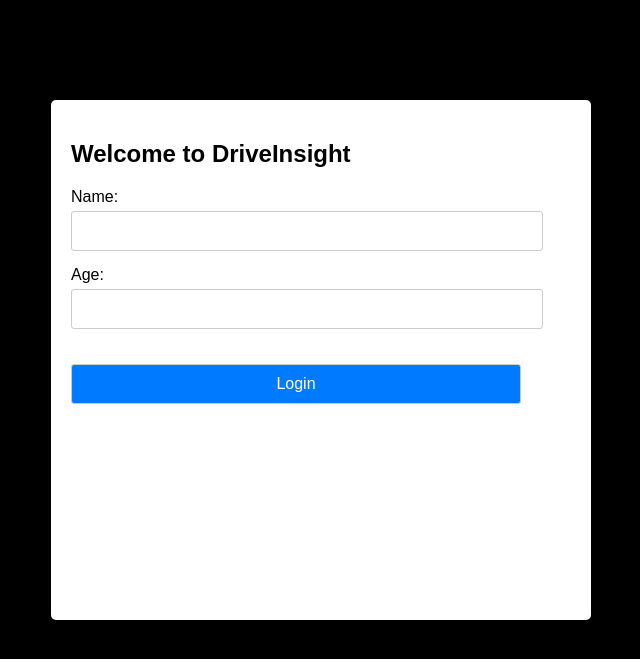
After one commit to RevatiGoyal22/Driving-Analysis-Webapp, a Django app: page /login/ in a window 1280 px wide. The commit adds this page. Shown: the top 659 px of the page, without its empty margins (319-959 px from the left). Run offline with Django 5.2, Linux system fonts and the light colour scheme; parts of the project's set-up code (start-up, migrations or seed data) failed here and were passed over.

Commit message:
Added login page

```diff
--- /dev/null
+++ b/proj/myapp/templates/login.html
@@ -0,0 +1,98 @@
+<!DOCTYPE html>
+<html lang="en">
+<head>
+    <meta charset="UTF-8">
+    <meta name="viewport" content="width=device-width, initial-scale=1.0">
+    <title>Login Page</title>
+    <style>
+        body {
+    font-family: Arial, sans-serif;
+    margin: 0;
+    padding: 0;
+    background-color: #000000;
+
+
+}
+
+.login-container {
+    max-width: 500px;
+    height: 60vh;
+    margin: 100px auto;
+    background-color: #fff;
+    padding: 20px;
+    border-radius: 5px;
+    box-shadow: 0 0 10px rgba(0, 0, 0, 0.1);
+}
+
+.form-group {
+    margin-bottom: 15px;
+}
+
+label {
+    display: block;
+    margin-bottom: 5px;
+}
+
+input[type="text"],
+input[type="number"],
+button {
+    width: 90%;
+    padding: 10px;
+    font-size: 16px;
+    border: 1px solid #ccc;
+    border-radius: 3px;
+}
+
+button {
+    background-color: #007bff;
+    color: #fff;
+    cursor: pointer;
+    margin: 20px auto;
+}
+
+button:hover {
+    background-color: #0056b3;
+}
+
+.hidden {
+    display: none;
+}
+
+    </style>
+</head>
+<body>
+    <div class="login-container">
+        <h2>Welcome to DriveInsight</h2>
+        <form id="login-form">
+            <div class="form-group">
+                <label for="name">Name:</label>
+                <input type="text" id="name" name="name" autocomplete="off" required>
+            </div>
+            <div class="form-group">
+                <label for="age">Age:</label>
+                <input type="number" id="age" name="age" autocomplete="off" required>
+            </div>
+            <button type="submit">Login</button>
+        </form>
+        <p id="welcome-message" class="hidden">Welcome <span id="user-name"></span>!</p>
+    </div>
+
+    <script >
+        document.getElementById("login-form").addEventListener("submit", function(event) {
+    event.preventDefault();
+
+    var name = document.getElementById("name").value;
+    var age = document.getElementById("age").value;
+
+    if (name && age) {
+        document.getElementById("welcome-message").classList.remove("hidden");
+        document.getElementById("user-name").textContent = name;
+        document.getElementById("login-form").reset();
+    } else {
+        alert("Please enter your name and age.");
+    }
+});
+
+    </script>
+</body>
+</html>
--- a/proj/myapp/templates/real_time.html
+++ b/proj/myapp/templates/real_time.html
@@ -202,9 +202,9 @@ tbody:last-child tr{
 		<div class="navdiv d-flex ">
 			<div class="logo"><a href="#">DriveInsight</a> </div>
 			<ul>
-            <li><a href="">Login</a></li>
+            <li><a href="/login">Login</a></li>
+            <li><a href="/real_time">Real time</a></li>
             <li><a href="/result">Driving Sessions</a></li>
-				<li><a href="/real_time">Real time</a></li>
 				<li><a href="">Support</a></li>
 			</ul>
 		</div>
--- a/proj/myapp/urls.py
+++ b/proj/myapp/urls.py
@@ -4,5 +4,6 @@ from . import views
 urlpatterns = [
     path("", views.real_time_view, name="main"),
     path("real_time/", views.real_time_view, name="real_time"),
-    path("result/", views.result_view, name="result")
+    path("result/", views.result_view, name="result"),
+    path("login/", views.login_view, name="login")
 ]
--- a/proj/myapp/views.py
+++ b/proj/myapp/views.py
@@ -9,6 +9,8 @@ import pandas as pd
 
 data = pd.read_excel('C:/Users/91638/PycharmProjects/pythonProject1/proj/Train_test_data_for_app.xlsx')
 df_test = pd.read_excel("C:/Users/91638/PycharmProjects/pythonProject1/proj/Train_test_data_for_app.xlsx", "Sheet2")
+
+
 
 data_new = data[['ibi', 'rmssd', 'sd1/sd2', 'lf/hf', 'Cluster']]
 X = data_new.iloc[:, 0:4]
@@ -109,3 +111,6 @@ def result_view(request):
 
 def real_time_view(request):
     return render(request, 'real_time.html', {"bpm": bpm, "speed": speed, "ibi": ibi})
+
+def login_view(request):
+    return render(request,'login.html')
--- /dev/null
+++ b/proj/package.json
@@ -0,0 +1,5 @@
+{
+  "dependencies": {
+    "chart.js": "^4.4.2"
+  }
+}
--- a/proj/proj/settings.py
+++ b/proj/proj/settings.py
@@ -112,7 +112,7 @@ USE_I18N = True
 
 USE_TZ = True
 
-
+import os
 # Static files (CSS, JavaScript, Images)
 # https://docs.djangoproject.com/en/5.0/howto/static-files/
 
@@ -121,6 +121,8 @@ STATIC_URL = 'static/'
 # Default primary key field type
 # https://docs.djangoproject.com/en/5.0/ref/settings/#default-auto-field
 
+STATICFILES_DIRS = [os.path.join(BASE_DIR, 'static')]
+
 DEFAULT_AUTO_FIELD = 'django.db.models.BigAutoField'
 
 import mimetypes
```
Also changed, not shown: proj/myapp/templates/result.html (+7 -1 lines), proj/db.sqlite3, proj/myapp/templates/driving_bg.jpg (added), proj/package-lock.json (added), 1 other file.
